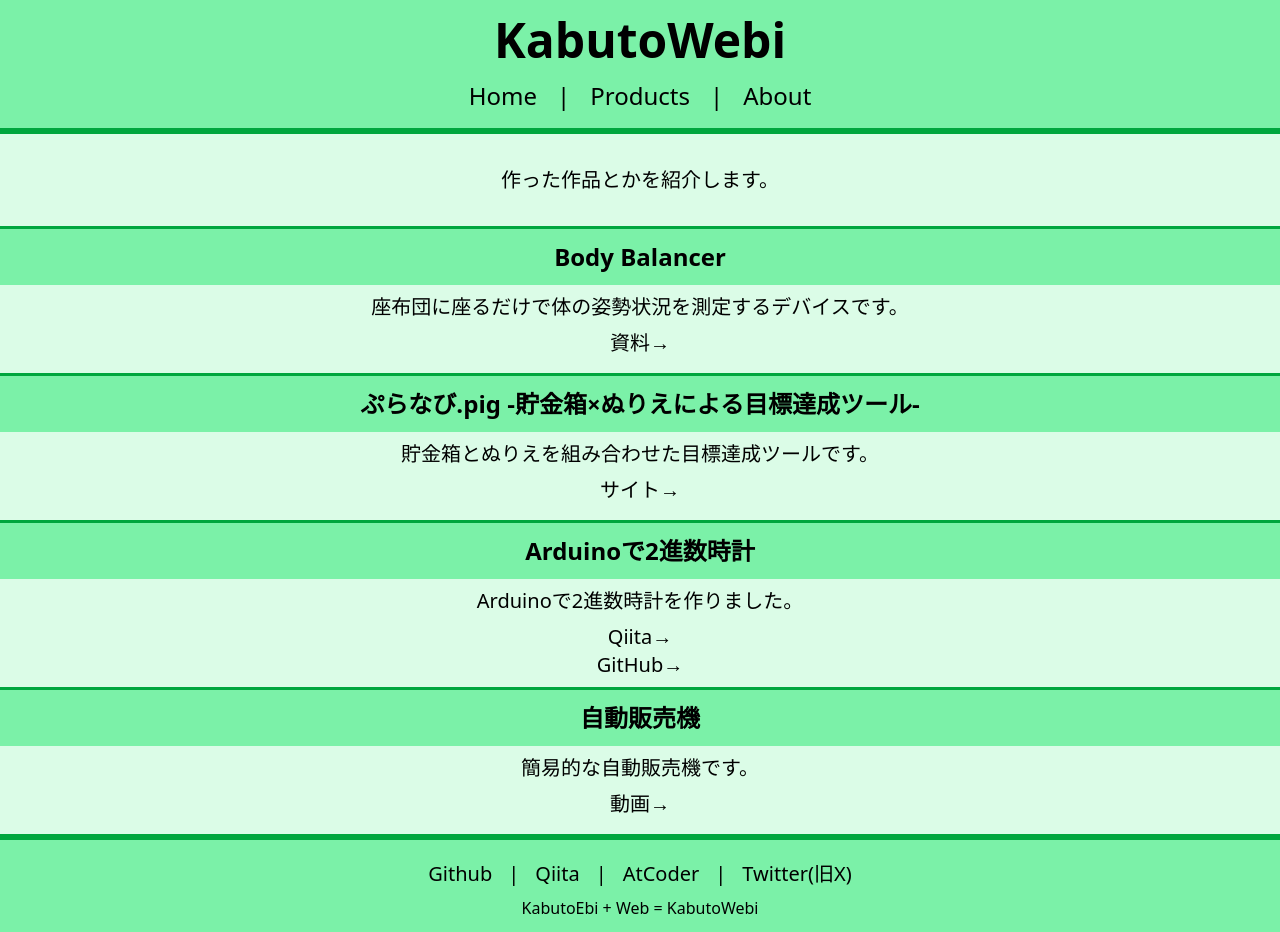
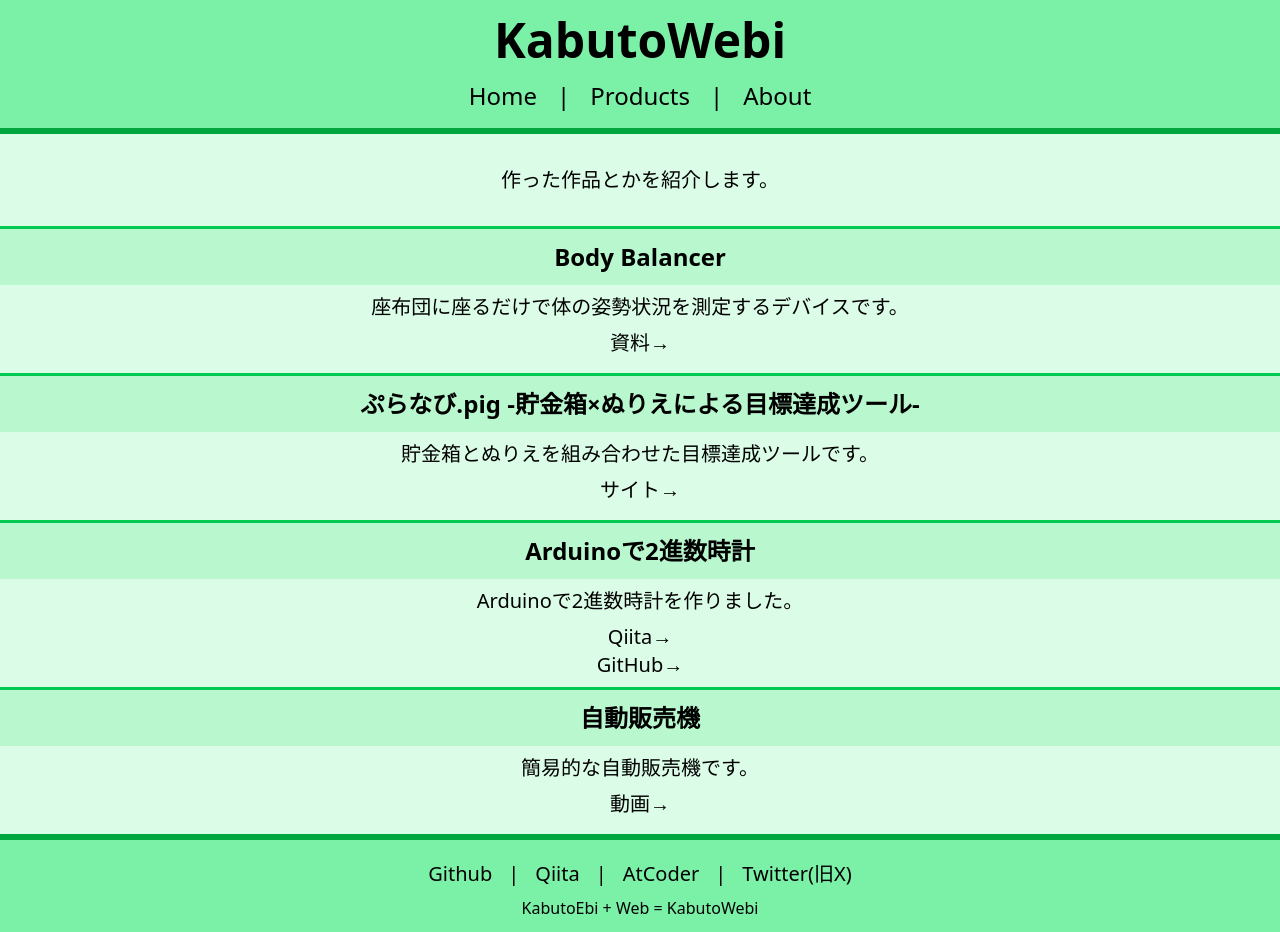
Before and after one commit to KabutoEbi/KabutoWebi, a React (Vite) app: page /products in a window 1280 px wide. Built offline with nearby package versions, Linux system fonts and the light colour scheme.

Commit message:
adjust colors

```diff
--- a/src/components/Product.jsx
+++ b/src/components/Product.jsx
@@ -3,7 +3,7 @@ import React from "react";
 const Product = ({ Name, description}) => {
     return (
         <div>
-            <p className="font-bold text-2xl bg-green-300 border-t-3 border-green-600 p-3 ">
+            <p className="font-bold text-2xl bg-green-200 border-t-3 border-green-500 p-3 ">
                 {Name}
             </p>
             <p className="text-xl p-2">
```
